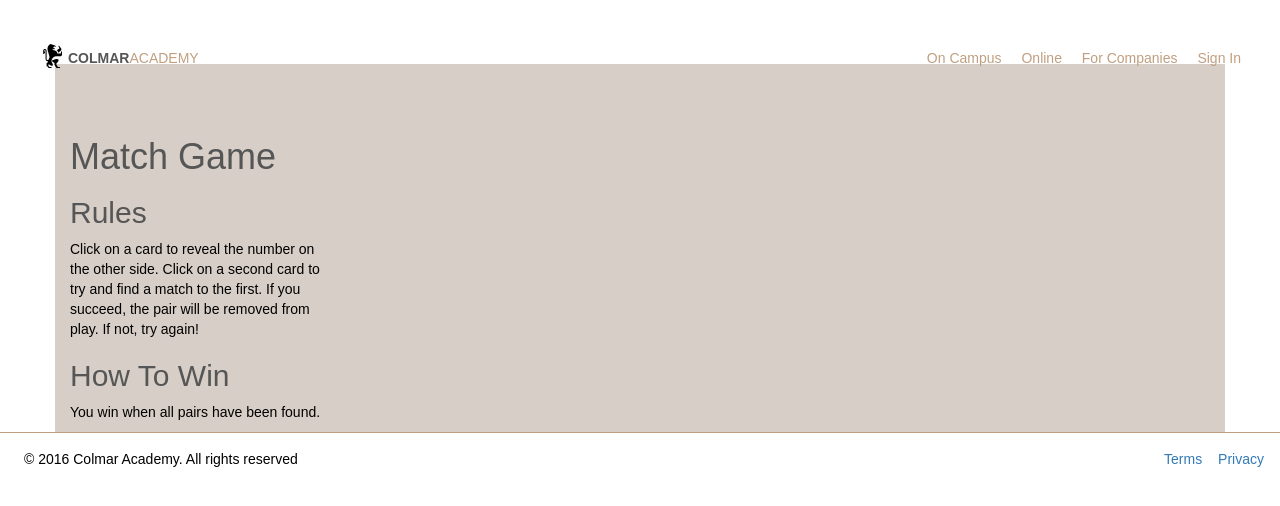
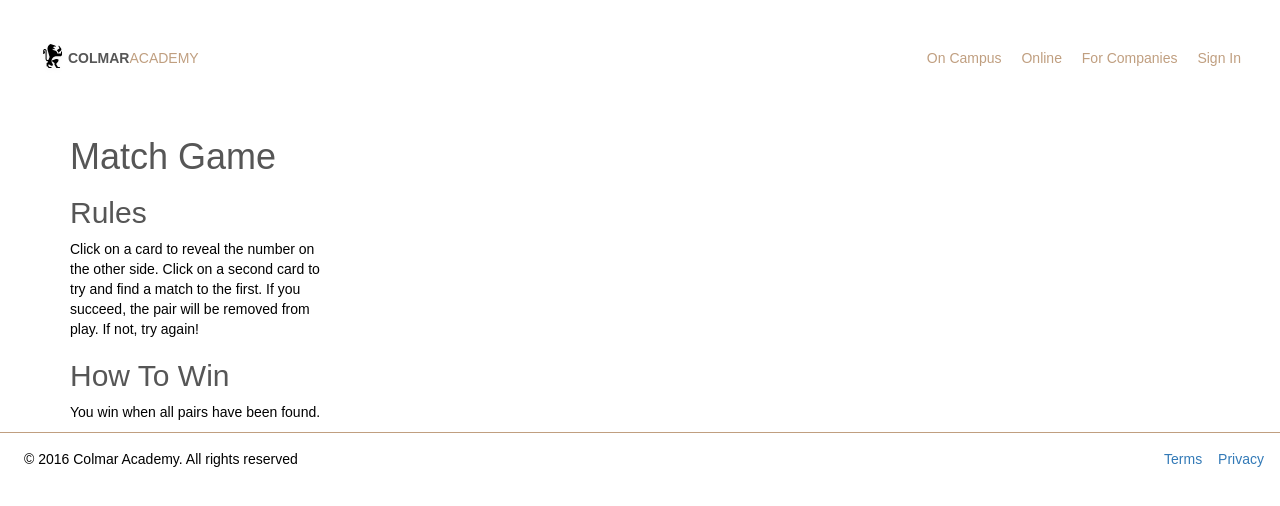
Before and after one commit to boombranco/boombranco.github.io, a Jekyll site: the page built from Campus/index.html, in a window 1280 px wide. Shown: the top 506 px of the page. Built offline with Jekyll 4.4.1, drawn with Linux system fonts in a browser that asks for light colours; nearby versions of some CDN libraries; some web fonts are replaced.

Commit message:
fixing matching game

```diff
--- a/resources/css/match.css
+++ b/resources/css/match.css
@@ -112,7 +112,6 @@ h1, h2 {
 
 .container {
   padding-top: 5.25rem;
-  background-color: #D7CEC7;
 }
 
 .card {
```
